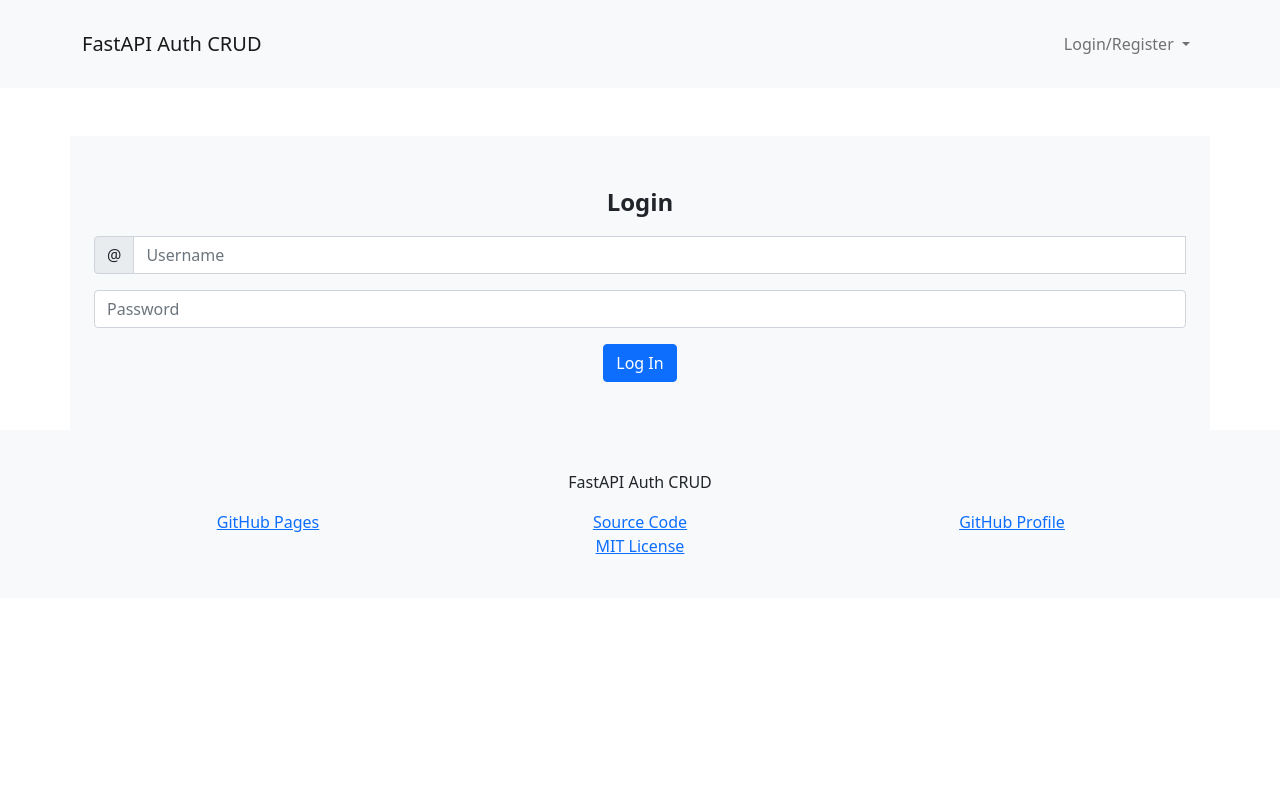
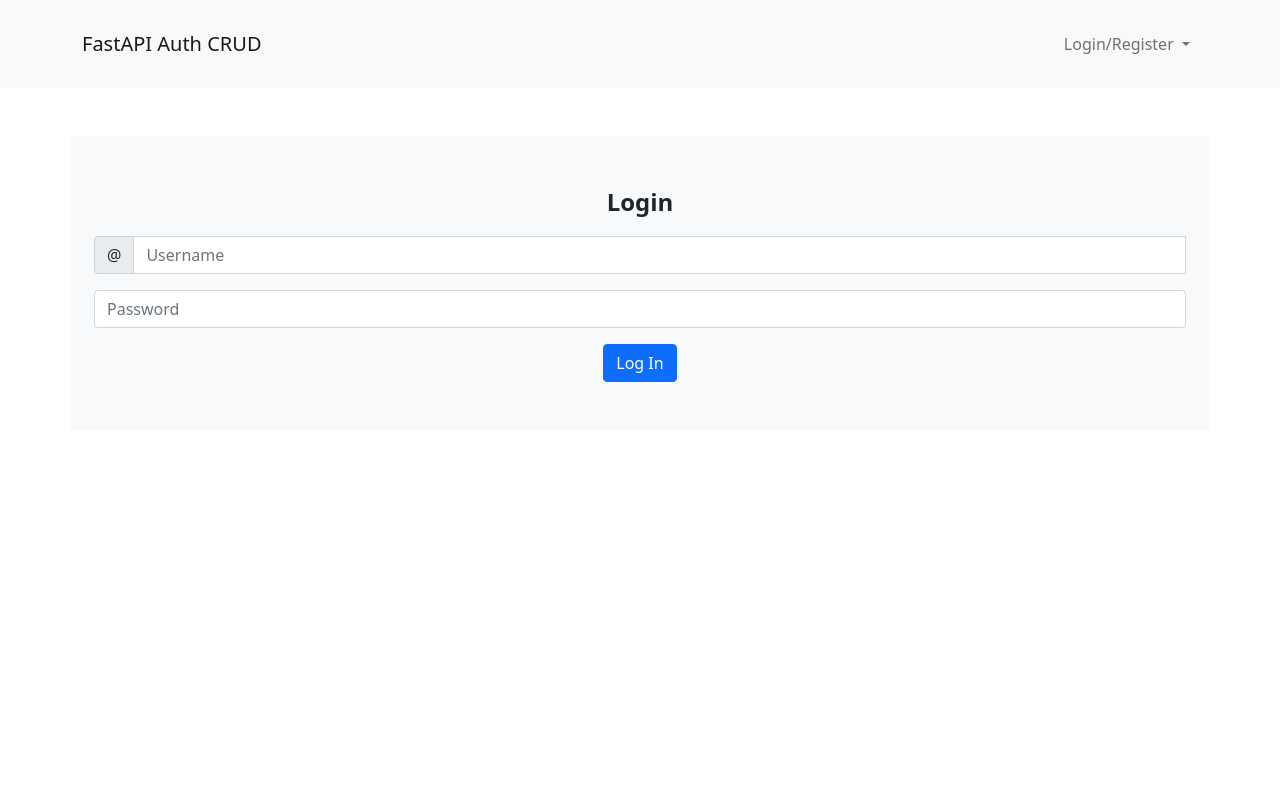
Before and after one commit to RNubla/FastAPI-Auth-CRUD, a Vue app in the folder frontend/: page /login in a window 1280 px wide. Shown: the top 800 px of the page. Built offline with nearby package versions, Linux system fonts and the light colour scheme.

Commit message:
Footer for Login&Register Page
Fixed footer for both login and register page

```diff
--- a/frontend/src/components/LoginRegistration/Login.vue
+++ b/frontend/src/components/LoginRegistration/Login.vue
@@ -1,4 +1,5 @@
 <template>
+  <div :style="{ height: variantHeight }">
     <div class="container bg-light mt-5 pt-5 pb-5">
       <p class="fw-bold fs-4">Login</p>
       <form class="container needs-validation" @submit.prevent="login">
@@ -27,9 +28,9 @@
             required
           />
         </div>
-
         <button type="submit" class="btn btn-primary">Log In</button>
       </form>
+    </div>
   </div>
 </template>
 
@@ -38,6 +39,7 @@ import { mapActions, mapGetters, mapState } from "vuex";
 export default {
   data() {
     return {
+      variantHeight: "100vh",
       errors: [],
       forms: document.querySelectorAll(".needs-validation"),
       storedUser: null,
--- a/frontend/src/components/LoginRegistration/Register.vue
+++ b/frontend/src/components/LoginRegistration/Register.vue
@@ -1,10 +1,10 @@
 <template>
+  <div :style="{ height: variantHeight }">
     <div class="container bg-light mt-5 pt-5 pb-5">
       <p class="fw-bold fs-4">Sign Up</p>
       <form class="container needs-validation" @submit.prevent="checkForm">
         <div class="input-group flex-nowrap mb-3">
           <!-- <label for="username" class="form-label">Username</label> -->
-
           <input
             type="text"
             class="form-control"
@@ -34,7 +34,6 @@
         </div>
         <div class="input-group flex-nowrap mb-3">
           <!-- <label for="username" class="form-label">Username</label> -->
-
           <input
             type="email"
             class="form-control"
@@ -57,9 +56,9 @@
             required
           />
         </div>
-
         <button type="submit" class="btn btn-primary">Register Now</button>
       </form>
+    </div>
   </div>
   <!-- <div class="container">
       <div class="">
@@ -110,6 +109,8 @@ export default {
   data() {
     return {
       errors: [],
+      variantHeight: "100vh",
+
       newUser: {
         user_name: null,
         email: null,
```
Lines whose indentation alone changed are shown as unchanged.
